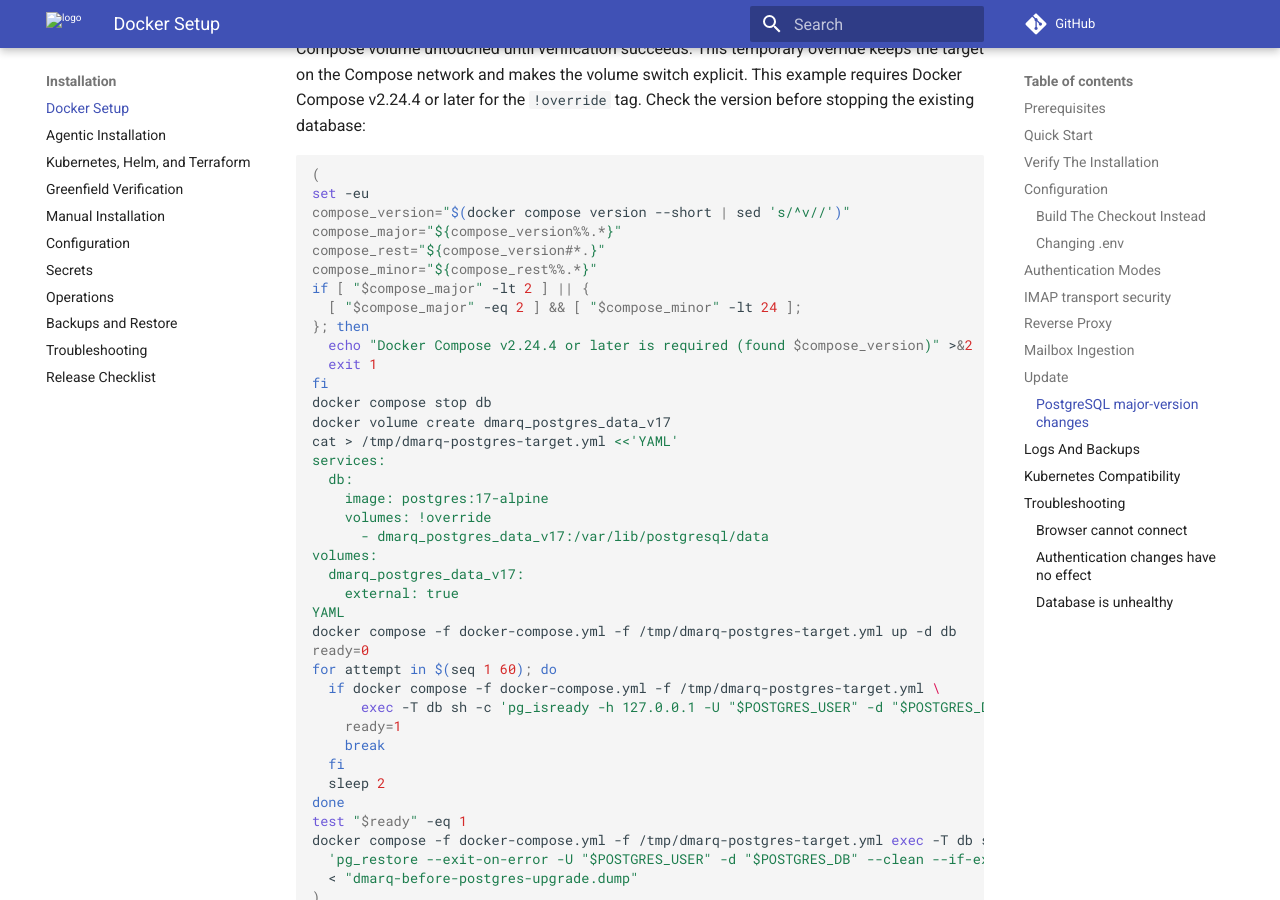
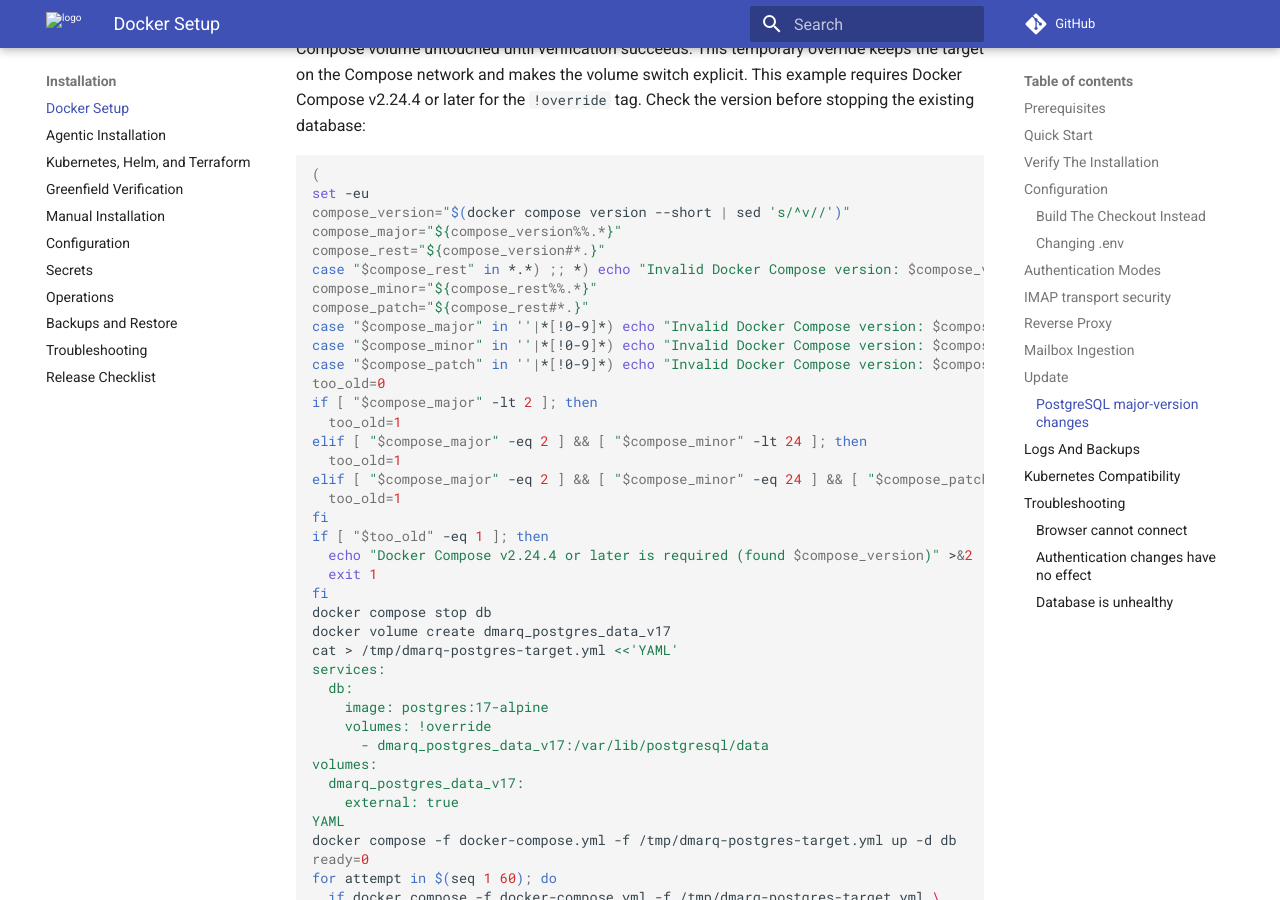
Before and after one commit to christianlouis/dmarq, an MkDocs documentation site: the page built from docs/deployment/docker.md, in a window 1280 px wide and 900 px high, scrolled down 6468 px. Built offline with MkDocs 1.6.1 and Material for MkDocs 9.7.7, drawn with Linux system fonts in a browser that asks for light colours; comment, search, counter and statistics services are not loaded.

Commit message:
docs: validate Compose patch version before migration

```diff
--- a/docs/deployment/docker.md
+++ b/docs/deployment/docker.md
@@ -277,10 +277,21 @@
 compose_version="$(docker compose version --short | sed 's/^v//')"
 compose_major="${compose_version%%.*}"
 compose_rest="${compose_version#*.}"
+case "$compose_rest" in *.*) ;; *) echo "Invalid Docker Compose version: $compose_version" >&2; exit 1;; esac
 compose_minor="${compose_rest%%.*}"
-if [ "$compose_major" -lt 2 ] || {
-  [ "$compose_major" -eq 2 ] && [ "$compose_minor" -lt 24 ];
-}; then
+compose_patch="${compose_rest#*.}"
+case "$compose_major" in ''|*[!0-9]*) echo "Invalid Docker Compose version: $compose_version" >&2; exit 1;; esac
+case "$compose_minor" in ''|*[!0-9]*) echo "Invalid Docker Compose version: $compose_version" >&2; exit 1;; esac
+case "$compose_patch" in ''|*[!0-9]*) echo "Invalid Docker Compose version: $compose_version" >&2; exit 1;; esac
+too_old=0
+if [ "$compose_major" -lt 2 ]; then
+  too_old=1
+elif [ "$compose_major" -eq 2 ] && [ "$compose_minor" -lt 24 ]; then
+  too_old=1
+elif [ "$compose_major" -eq 2 ] && [ "$compose_minor" -eq 24 ] && [ "$compose_patch" -lt 4 ]; then
+  too_old=1
+fi
+if [ "$too_old" -eq 1 ]; then
   echo "Docker Compose v2.24.4 or later is required (found $compose_version)" >&2
   exit 1
 fi
```
